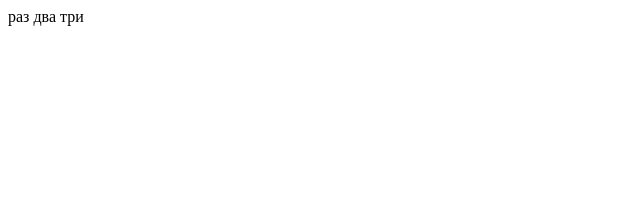
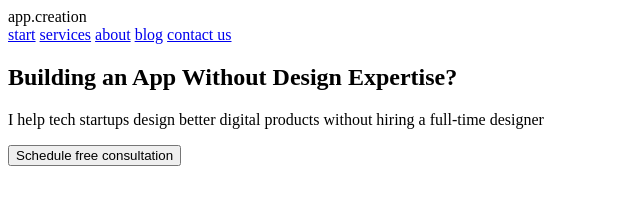
Before and after one commit to WebHeroSchool/Tatyanaproject, a plain HTML site: page index.html in a window 1280 px wide. Shown: the whole page, without its empty margins (0-640 px from the left). Drawn offline with Linux system fonts and the light colour scheme.

Commit message:
добавили новую разметку

```diff
--- a/index.html
+++ b/index.html
@@ -1 +1,32 @@
-раз два три
+<!DOCTYPE html>
+<html>
+  <head>
+    <meta charset="UTF-8">
+    <title>HTML структура документа</title>
+  </head>
+  <body>
+    <header>
+      <div>app.creation</div>
+      <nav>
+        <a href="#">start</a>
+        <a href="#">services</a>
+        <a href="#">about</a>
+        <a href="#">blog</a>
+        <a href="#">contact us</a>
+      </nav>
+    </header>
+    <section>
+      <main>
+        <h1>Building an App Without Design Expertise?</h1>
+        <p>
+				  I help tech startups design better digital products
+          without hiring a full-time designer
+        </p>
+        <button>Schedule free consultation</button>
+      </main>
+      <div>
+        <img>
+      </div>
+    </section>
+  </body>
+</html>
```
Also changed, not shown: now.json (line endings or trailing spaces).
